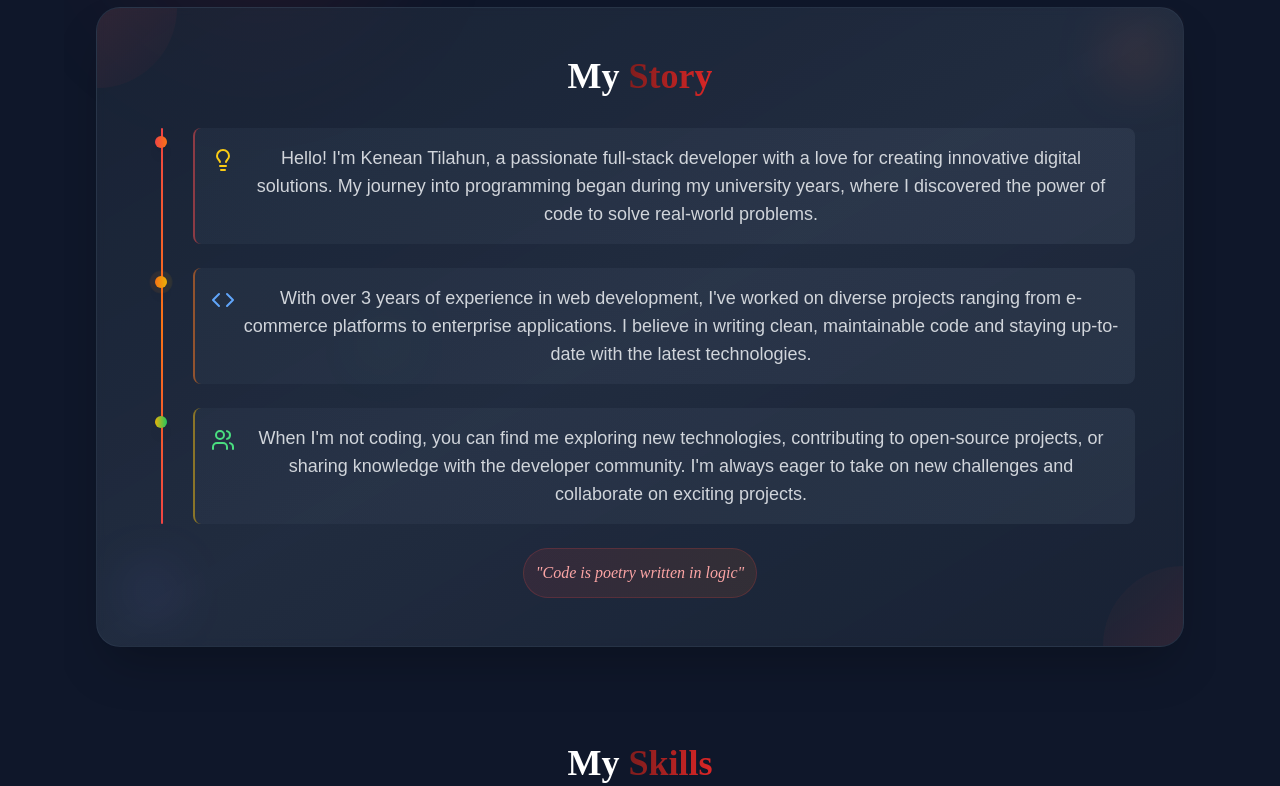
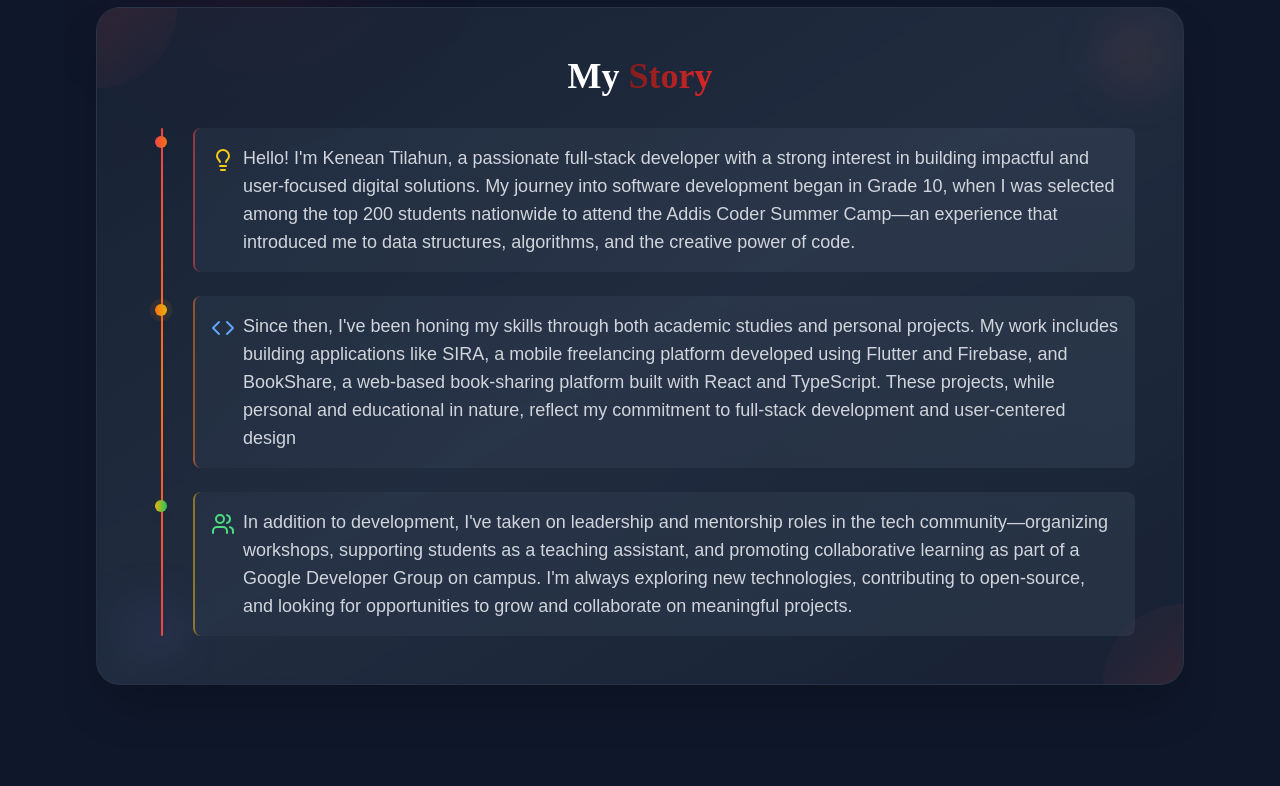
Before and after one commit to KeniKT/kenean-tilahun-portfolio, a React (Vite) app: page / in a window 1280 px wide. Shown: the part 1260-2046 px from the top of the page. Built offline with nearby package versions, Linux system fonts and the light colour scheme.

Commit message:
about page update

```diff
--- a/src/pages/About.jsx
+++ b/src/pages/About.jsx
@@ -147,7 +147,7 @@ const About = () => {
           </p>
         </div>
 
-        {/* Enhanced Creative Story Section with better mobile optimization */}
+        {/* Enhanced Creative Story Section with left-aligned text */}
         <div
           ref={storyAnimation.ref}
           className={`mb-12 xs:mb-14 sm:mb-16 md:mb-20 lg:mb-24 transition-all duration-1000 ${
@@ -172,8 +172,8 @@ const About = () => {
                   My <span className="bg-gradient-to-r from-red-900 to-red-600 bg-clip-text text-transparent">Story</span>
                 </h2>
 
-                <div className="space-y-4 xs:space-y-6 sm:space-y-8 text-gray-300 text-sm xs:text-base lg:text-lg leading-relaxed" style={{ fontFamily: 'Livvic, sans-serif' }}>
-                  {/* Enhanced timeline styling with better mobile layout */}
+                <div className="space-y-4 xs:space-y-6 sm:space-y-8 text-gray-300 text-sm xs:text-base lg:text-lg leading-relaxed text-left" style={{ fontFamily: 'Livvic, sans-serif' }}>
+                  {/* Enhanced timeline styling with left-aligned text */}
                   <div className="relative">
                     <div className="absolute left-4 xs:left-6 top-0 bottom-0 w-0.5 bg-gradient-to-b from-red-500 via-orange-500 to-red-500 rounded-full" />
 
@@ -184,10 +184,8 @@ const About = () => {
                       <div className="bg-gradient-to-r from-slate-700/30 to-slate-600/30 p-4 xs:p-6 rounded-lg xs:rounded-xl border-l-2 xs:border-l-4 border-red-500/50 hover:border-red-400 transition-all duration-300 group min-h-[44px] cursor-pointer focus:outline-none focus:ring-2 focus:ring-red-500 focus:ring-offset-2 focus:ring-offset-slate-800" tabIndex={0} role="button" aria-label="Read about my programming journey">
                         <div className="flex items-start space-x-2 xs:space-x-3">
                           <Lightbulb className="w-4 h-4 xs:w-5 xs:h-5 sm:w-6 sm:h-6 text-yellow-400 mt-1 group-hover:animate-pulse flex-shrink-0" />
-                          <p className="group-hover:text-white transition-colors duration-300">
-                            Hello! I'm Kenean Tilahun, a passionate full-stack developer with a love for creating
-                            innovative digital solutions. My journey into programming began during my university years,
-                            where I discovered the power of code to solve real-world problems.
+                          <p className="group-hover:text-white transition-colors duration-300 text-left">
+                           Hello! I'm Kenean Tilahun, a passionate full-stack developer with a strong interest in building impactful and user-focused digital solutions. My journey into software development began in Grade 10, when I was selected among the top 200 students nationwide to attend the Addis Coder Summer Camp—an experience that introduced me to data structures, algorithms, and the creative power of code.
                           </p>
                         </div>
                       </div>
@@ -200,10 +198,8 @@ const About = () => {
                       <div className="bg-gradient-to-r from-slate-700/30 to-slate-600/30 p-4 xs:p-6 rounded-lg xs:rounded-xl border-l-2 xs:border-l-4 border-orange-500/50 hover:border-orange-400 transition-all duration-300 group min-h-[44px] cursor-pointer focus:outline-none focus:ring-2 focus:ring-orange-500 focus:ring-offset-2 focus:ring-offset-slate-800" tabIndex={0} role="button" aria-label="Read about my development experience">
                         <div className="flex items-start space-x-2 xs:space-x-3">
                           <Code className="w-4 h-4 xs:w-5 xs:h-5 sm:w-6 sm:h-6 text-blue-400 mt-1 group-hover:animate-bounce flex-shrink-0" />
-                          <p className="group-hover:text-white transition-colors duration-300">
-                            With over 3 years of experience in web development, I've worked on diverse projects
-                            ranging from e-commerce platforms to enterprise applications. I believe in writing
-                            clean, maintainable code and staying up-to-date with the latest technologies.
+                          <p className="group-hover:text-white transition-colors duration-300 text-left">
+                            Since then, I've been honing my skills through both academic studies and personal projects. My work includes building applications like SIRA, a mobile freelancing platform developed using Flutter and Firebase, and BookShare, a web-based book-sharing platform built with React and TypeScript. These projects, while personal and educational in nature, reflect my commitment to full-stack development and user-centered design
                           </p>
                         </div>
                       </div>
@@ -216,23 +212,14 @@ const About = () => {
                       <div className="bg-gradient-to-r from-slate-700/30 to-slate-600/30 p-4 xs:p-6 rounded-lg xs:rounded-xl border-l-2 xs:border-l-4 border-yellow-500/50 hover:border-yellow-400 transition-all duration-300 group min-h-[44px] cursor-pointer focus:outline-none focus:ring-2 focus:ring-yellow-500 focus:ring-offset-2 focus:ring-offset-slate-800" tabIndex={0} role="button" aria-label="Read about my interests and community involvement">
                         <div className="flex items-start space-x-2 xs:space-x-3">
                           <Users className="w-4 h-4 xs:w-5 xs:h-5 sm:w-6 sm:h-6 text-green-400 mt-1 group-hover:animate-pulse flex-shrink-0" />
-                          <p className="group-hover:text-white transition-colors duration-300">
-                            When I'm not coding, you can find me exploring new technologies, contributing to
-                            open-source projects, or sharing knowledge with the developer community. I'm always
-                            eager to take on new challenges and collaborate on exciting projects.
+                          <p className="group-hover:text-white transition-colors duration-300 text-left">
+                           In addition to development, I've taken on leadership and mentorship roles in the tech community—organizing workshops, supporting students as a teaching assistant, and promoting collaborative learning as part of a Google Developer Group on campus.
+
+I'm always exploring new technologies, contributing to open-source, and looking for opportunities to grow and collaborate on meaningful projects.
                           </p>
                         </div>
                       </div>
                     </div>
-                  </div>
-                </div>
-
-                {/* Enhanced floating quote with better mobile layout */}
-                <div className="mt-6 xs:mt-8 text-center">
-                  <div className="inline-block bg-gradient-to-r from-red-500/10 to-orange-500/10 p-3 xs:p-4 rounded-full border border-red-500/20 max-w-xs xs:max-w-sm mx-auto">
-                    <p className="text-red-300 italic text-base xs:text-lg font-medium" style={{ fontFamily: 'Literata, serif' }}>
-                      "Code is poetry written in logic"
-                    </p>
                   </div>
                 </div>
               </div>
@@ -240,7 +227,7 @@ const About = () => {
           </div>
         </div>
 
-        {/* Enhanced Skills Section with better mobile layout */}
+        {/* Enhanced Skills Section with left-aligned text */}
         <div
           ref={skillsAnimation.ref}
           className={`mb-12 xs:mb-14 sm:mb-16 md:mb-20 lg:mb-24 transition-all duration-1000 ${
@@ -273,7 +260,7 @@ const About = () => {
   );
 };
 
-// Enhanced SkillCard component with better mobile optimization
+// Enhanced SkillCard component with left-aligned text
 const SkillCard = ({ skill, index, isVisible }) => {
   const [animatedSkills, setAnimatedSkills] = useState({});
 
@@ -312,7 +299,7 @@ const SkillCard = ({ skill, index, isVisible }) => {
           <div className="flex-shrink-0 text-white group-hover:scale-110 group-focus:scale-110 transition-transform duration-300">
             {skill.logo}
           </div>
-          <h3 className="text-lg xs:text-xl sm:text-2xl font-bold text-red-400 leading-tight" style={{ fontFamily: 'Literata, serif' }}>
+          <h3 className="text-lg xs:text-xl sm:text-2xl font-bold text-red-400 leading-tight text-left" style={{ fontFamily: 'Literata, serif' }}>
             {skill.name}
           </h3>
         </div>
@@ -325,7 +312,7 @@ const SkillCard = ({ skill, index, isVisible }) => {
             return (
               <div key={skillIndex} className="space-y-1.5 xs:space-y-2">
                 <div className="flex justify-between items-center">
-                  <span className="text-slate-300 text-xs xs:text-sm sm:text-base font-medium truncate pr-2" style={{ fontFamily: 'Livvic, sans-serif' }}>
+                  <span className="text-slate-300 text-xs xs:text-sm sm:text-base font-medium truncate pr-2 text-left" style={{ fontFamily: 'Livvic, sans-serif' }}>
                     {individualSkill.name}
                   </span>
                   <span className="text-red-400 text-xs xs:text-sm sm:text-base font-bold flex-shrink-0" style={{ fontFamily: 'Livvic, sans-serif' }}>
```
